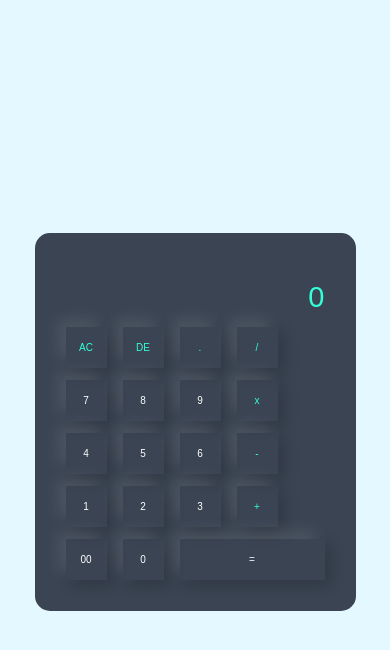
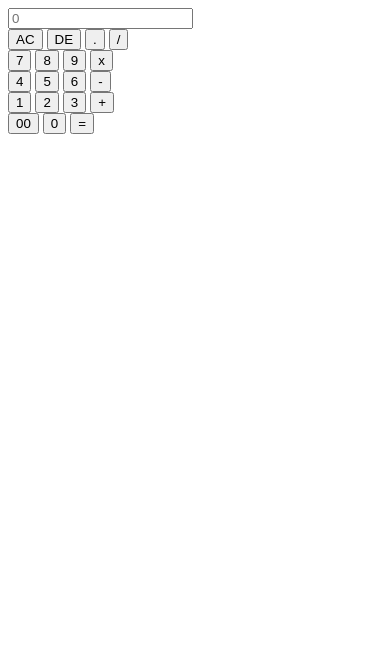
Before and after one commit to prabhatcode2/calculator, a plain HTML site: page Index.html in a window 390 px wide. Drawn offline with Linux system fonts and the light colour scheme.

Commit message:
Update Index.html

```diff
--- a/Index.html
+++ b/Index.html
@@ -5,69 +5,6 @@
 	<meta name="viewport" content="width=device-width, initial-scale=1.0">
 	<meta http-equiv="X-UA-Compatible" content="ie=edge">
 	<title>Document</title>
-	<style>
-		* {
-			margin: 0;
-			padding: 0;
-		}
-		.container {
-			width: 100%;
-			height: 100vh;
-			background: #e3f9ff;
-			display: flex;
-			align-items: center;
-			justify-content: center;
-		}
-		.calculator {
-			padding: 25px;
-			background: #3a4452;
-			border-radius: 15px;
-		}
-		.calculator form input {
-			border: 0;
-			outline: 0;
-			width: 41px;
-			height: 41px;
-			box-shadow: -8px -8px 15px rgba(255, 255, 255, 0.1), 5px 5px 15px rgba(0, 0, 0, 0.2);
-			background: transparent;
-			font-size: 20px;
-			color: #fff;
-			cursor: pointer;
-			margin: 10px;
-		}
-		form .display {
-			display: flex;
-			justify-content: flex-end;
-			margin: 20px 0;
-		}
-		form .display input {
-			text-align: right;
-			flex: 1;
-			font-size: 45px;
-			box-shadow: none;
-		}
-		@media(max-width: 500px) {
-			.calculator form input {
-				margin: 6px;
-				font-size: 10px;
-			}
-			form .display {
-				margin: 5px 0;
-			}
-			form .display input {
-				font-size: 50px;
-			}
-			form input.equal {
-				width: 145px;
-			}
-			form input.design{
-				color: #33ffd8;
-			}
-			form .display input::placeholder{
-				color: #33ffd8;
-				font-size: 29px;
-			}
-		</style>
 	</head>
 	<body>
 		<div class="container">
```
